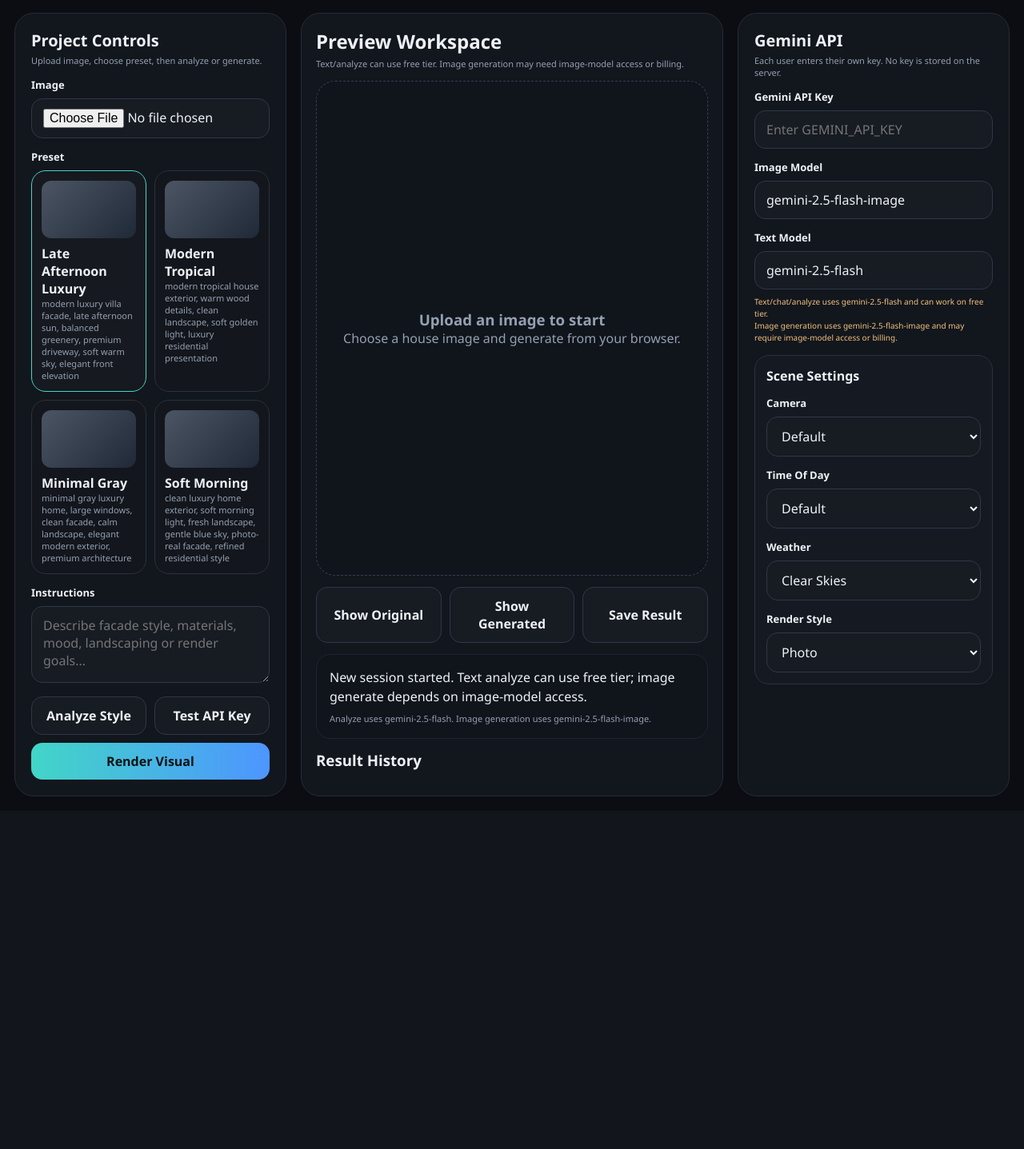
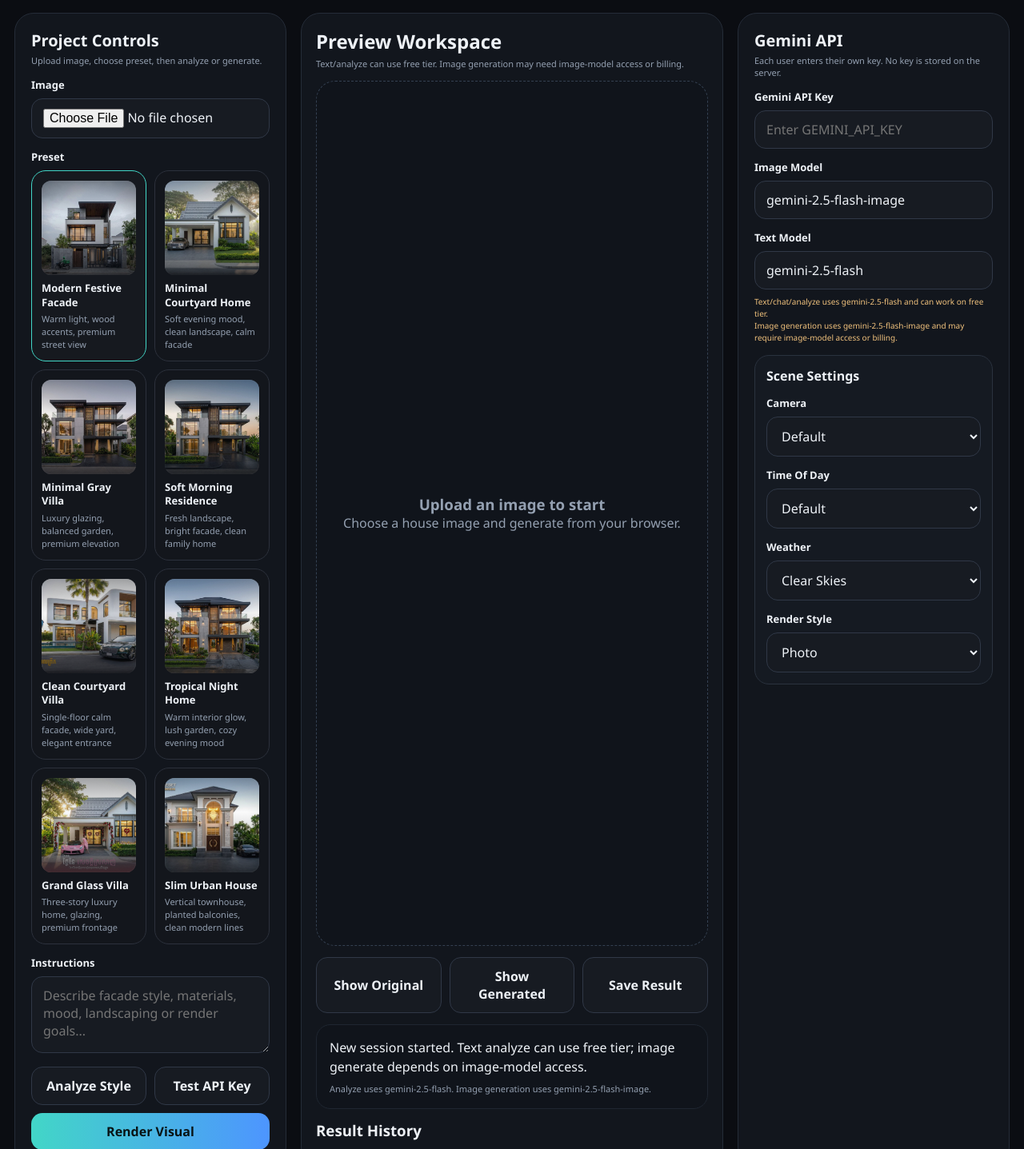
Before and after one commit to pisalreach1-glitch/ai-house-visualizer, a Flask app: page / in a window 1280 px wide. Shown: the part 114-1551 px from the top of the page at 80% size. Before the commit the page ends 1110 px from the top, so only its background shows below. Run offline with Flask 3, Linux system fonts and the light colour scheme.

Commit message:
Update preset images

```diff
--- a/templates/index.html
+++ b/templates/index.html
@@ -127,11 +127,25 @@
       background: #16191f;
     }
     .preset-swatch {
-      height: 72px;
+      height: 118px;
       border-radius: 12px;
       margin-bottom: 8px;
-      background: linear-gradient(135deg, #4b5563, #1f2937);
+      background-size: cover;
+      background-position: center center;
+      position: relative;
+      overflow: hidden;
+      box-shadow: inset 0 0 0 1px rgba(255,255,255,.05);
     }
+    .preset-swatch::after {
+      content: "";
+      position: absolute;
+      inset: 0;
+      background:
+        linear-gradient(180deg, rgba(10,13,18,.38), rgba(10,13,18,.02) 36%, rgba(10,13,18,.42)),
+        linear-gradient(0deg, rgba(10,13,18,.45), rgba(10,13,18,0) 28%);
+    }
+    .preset-name { font-size: 13px; font-weight: 700; line-height: 1.35; }
+    .preset-note { color: var(--muted); font-size: 11px; line-height: 1.45; margin-top: 4px; }
     .muted { color: var(--muted); font-size: 11px; }
     .preview-card {
       padding: 18px;
@@ -229,9 +243,9 @@
         <div class="presets" id="presetGrid">
           {% for key, preset in presets.items() %}
           <div class="preset {% if loop.first %}active{% endif %}" data-preset="{{ key }}">
-            <div class="preset-swatch"></div>
-            <strong>{{ preset.title }}</strong>
-            <div class="muted">{{ preset.prompt }}</div>
+            <div class="preset-swatch" style="background-image:url('{{ preset.image }}'); background-position: {{ preset.position }};"></div>
+            <div class="preset-name">{{ preset.title }}</div>
+            <div class="preset-note">{{ preset.note }}</div>
           </div>
           {% endfor %}
         </div>
--- a/web_app.py
+++ b/web_app.py
@@ -10,20 +10,60 @@ TEXT_MODEL = "gemini-2.5-flash"
 
 PRESETS = {
     "late-afternoon-luxury": {
-        "title": "Late Afternoon Luxury",
+        "title": "Modern Festive Facade",
+        "note": "Warm light, wood accents, premium street view",
         "prompt": "modern luxury villa facade, late afternoon sun, balanced greenery, premium driveway, soft warm sky, elegant front elevation",
+        "image": "/static/assets/late-afternoon-luxury.jpg",
+        "position": "center 44%",
     },
     "modern-tropical": {
-        "title": "Modern Tropical",
+        "title": "Minimal Courtyard Home",
+        "note": "Soft evening mood, clean landscape, calm facade",
         "prompt": "modern tropical house exterior, warm wood details, clean landscape, soft golden light, luxury residential presentation",
+        "image": "/static/assets/modern-tropical.jpg",
+        "position": "center 38%",
     },
     "minimal-gray": {
-        "title": "Minimal Gray",
+        "title": "Minimal Gray Villa",
+        "note": "Luxury glazing, balanced garden, premium elevation",
         "prompt": "minimal gray luxury home, large windows, clean facade, calm landscape, elegant modern exterior, premium architecture",
+        "image": "/static/assets/minimal-gray.jpg",
+        "position": "center 46%",
     },
     "soft-morning": {
-        "title": "Soft Morning",
+        "title": "Soft Morning Residence",
+        "note": "Fresh landscape, bright facade, clean family home",
         "prompt": "clean luxury home exterior, soft morning light, fresh landscape, gentle blue sky, photo-real facade, refined residential style",
+        "image": "/static/assets/soft-morning.jpg",
+        "position": "center 42%",
+    },
+    "clean-courtyard": {
+        "title": "Clean Courtyard Villa",
+        "note": "Single-floor calm facade, wide yard, elegant entrance",
+        "prompt": "single floor modern villa, spacious courtyard, balanced plants, elegant facade, realistic architectural photography, clean premium exterior",
+        "image": "/static/assets/clean-courtyard.jpg",
+        "position": "center 36%",
+    },
+    "tropical-night": {
+        "title": "Tropical Night Home",
+        "note": "Warm interior glow, lush garden, cozy evening mood",
+        "prompt": "tropical evening house exterior, warm interior lighting, lush garden, elegant cozy facade, realistic night architectural visualization",
+        "image": "/static/assets/tropical-night.jpg",
+        "position": "center 34%",
+    },
+    "grand-glass-villa": {
+        "title": "Grand Glass Villa",
+        "note": "Three-story luxury home, glazing, premium frontage",
+        "prompt": "three story luxury glass villa, premium landscape, large windows, warm interior lights, elegant residential elevation, photoreal exterior",
+        "image": "/static/assets/grand-glass-villa.jpg",
+        "position": "center 39%",
+    },
+    "slim-urban-house": {
+        "title": "Slim Urban House",
+        "note": "Vertical townhouse, planted balconies, clean modern lines",
+        "prompt": "slim modern urban townhouse, planted balconies, minimalist facade, elegant city residence, realistic exterior visualization",
+        "image": "/static/assets/slim-urban-house.jpg",
+        "position": "center 32%",
     },
 }
 
```
Also changed, not shown: docs/index.html (+71 -12 lines), static/assets/clean-courtyard.jpg (added), static/assets/grand-glass-villa.jpg (added), static/assets/late-afternoon-luxury.jpg (added), static/assets/minimal-gray.jpg (added), static/assets/modern-tropical.jpg (added), static/assets/slim-urban-house.jpg (added), static/assets/soft-morning.jpg (added), static/assets/tropical-night.jpg (added), 8 other files.
